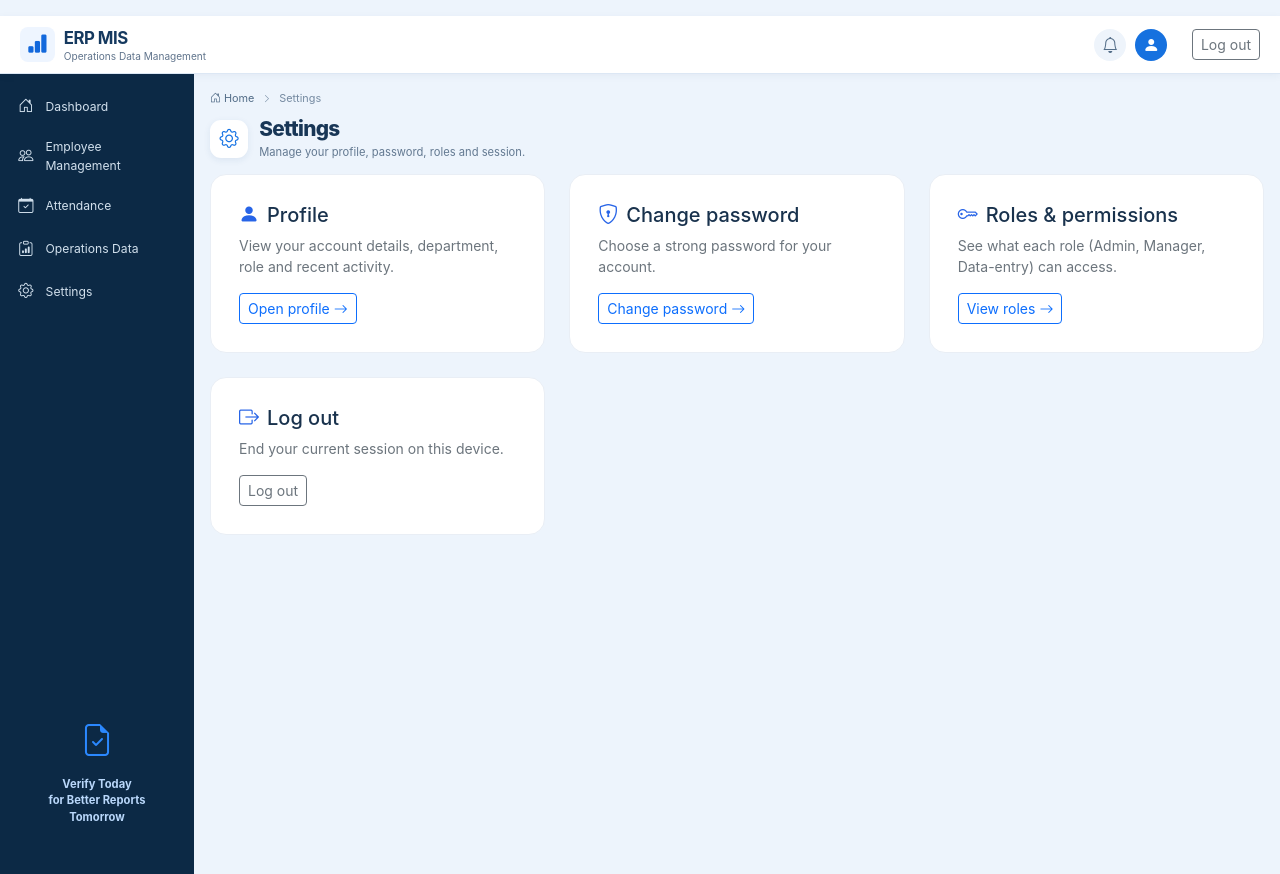
After one commit to gkayush123-afk/ERP-Based-Operations-Data-Management-MIS-Analytics-System, a Python web app: template erp_mis_system/app/templates/auth/settings.html in a window 1280 px wide. The commit adds this page. Run offline with Jinja, Linux system fonts and the light colour scheme; the template is opened without the code that fills it, so the values that code supplies are empty.

Commit message:
Add Settings hub with Roles & Permissions; restyle Employees in sidebar layout
- Add /settings hub (Profile, Change password, Roles & Permissions,
  admin User management, Log out) and /roles permission-matrix page;
  sidebar Settings now opens the hub and stays highlighted on all
  settings pages.
- Employee list/view/add/edit/import: breadcrumb 'Employee Management',
  verification-style status pills, shared employees.css; layout/sidebar
  reuse only, no backend logic changes.

```diff
--- /dev/null
+++ b/erp_mis_system/app/templates/auth/settings.html
@@ -0,0 +1,56 @@
+{% extends "layout_app.html" %}
+{% block title %}Settings{% endblock %}
+{% block app_content %}
+<div class="verification-content">
+  <div class="verification-breadcrumb"><a href="{{ url_for('main.dashboard') }}"><i class="bi bi-house-door"></i> Home</a><i class="bi bi-chevron-right"></i><span>Settings</span></div>
+  <div class="verification-heading">
+    <div class="verification-title">
+      <span class="verification-title-icon"><i class="bi bi-gear"></i></span>
+      <div><h1>Settings</h1><p>Manage your profile, password, roles and session.</p></div>
+    </div>
+  </div>
+
+  <div class="row g-4">
+    <div class="col-md-6 col-lg-4">
+      <div class="info-panel h-100 d-flex flex-column">
+        <h2 class="h5 mb-2"><i class="bi bi-person-fill me-2 text-primary"></i>Profile</h2>
+        <p class="text-secondary small mb-3">View your account details, department, role and recent activity.</p>
+        <a class="btn btn-outline-primary btn-sm mt-auto align-self-start" href="{{ url_for('auth.profile') }}">Open profile<i class="bi bi-arrow-right ms-1"></i></a>
+      </div>
+    </div>
+    <div class="col-md-6 col-lg-4">
+      <div class="info-panel h-100 d-flex flex-column">
+        <h2 class="h5 mb-2"><i class="bi bi-shield-lock me-2 text-primary"></i>Change password</h2>
+        <p class="text-secondary small mb-3">Choose a strong password for your account.</p>
+        <a class="btn btn-outline-primary btn-sm mt-auto align-self-start" href="{{ url_for('auth.change_password') }}">Change password<i class="bi bi-arrow-right ms-1"></i></a>
+      </div>
+    </div>
+    <div class="col-md-6 col-lg-4">
+      <div class="info-panel h-100 d-flex flex-column">
+        <h2 class="h5 mb-2"><i class="bi bi-key me-2 text-primary"></i>Roles &amp; permissions</h2>
+        <p class="text-secondary small mb-3">See what each role (Admin, Manager, Data-entry) can access.</p>
+        <a class="btn btn-outline-primary btn-sm mt-auto align-self-start" href="{{ url_for('auth.roles') }}">View roles<i class="bi bi-arrow-right ms-1"></i></a>
+      </div>
+    </div>
+    {% if current_user.role == "admin" %}
+    <div class="col-md-6 col-lg-4">
+      <div class="info-panel h-100 d-flex flex-column">
+        <h2 class="h5 mb-2"><i class="bi bi-people me-2 text-primary"></i>User management</h2>
+        <p class="text-secondary small mb-3">Create users, assign roles, reset passwords and approve registrations.</p>
+        <a class="btn btn-outline-primary btn-sm mt-auto align-self-start" href="{{ url_for('users.index') }}">Manage users<i class="bi bi-arrow-right ms-1"></i></a>
+      </div>
+    </div>
+    {% endif %}
+    <div class="col-md-6 col-lg-4">
+      <div class="info-panel h-100 d-flex flex-column">
+        <h2 class="h5 mb-2"><i class="bi bi-box-arrow-right me-2 text-primary"></i>Log out</h2>
+        <p class="text-secondary small mb-3">End your current session on this device.</p>
+        <form class="mt-auto align-self-start" method="post" action="{{ url_for('auth.logout') }}">
+          <input type="hidden" name="csrf_token" value="{{ csrf_token() }}">
+          <button class="btn btn-outline-secondary btn-sm" type="submit">Log out</button>
+        </form>
+      </div>
+    </div>
+  </div>
+</div>
+{% endblock %}
--- a/erp_mis_system/app/templates/employees/import.html
+++ b/erp_mis_system/app/templates/employees/import.html
@@ -1,8 +1,11 @@
 {% extends "layout_app.html" %}
 {% block title %}Import employees{% endblock %}
+{% block page_head %}
+<link rel="stylesheet" href="{{ url_for('static', filename='css/employees.css') }}">
+{% endblock %}
 {% block app_content %}
 <div class="verification-content">
-  <div class="verification-breadcrumb"><a href="{{ url_for('main.dashboard') }}"><i class="bi bi-house-door"></i> Home</a><i class="bi bi-chevron-right"></i><a href="{{ url_for('employees.index') }}">Employees</a><i class="bi bi-chevron-right"></i><span>Import employees</span></div>
+  <div class="verification-breadcrumb"><a href="{{ url_for('main.dashboard') }}"><i class="bi bi-house-door"></i> Home</a><i class="bi bi-chevron-right"></i><a href="{{ url_for('employees.index') }}">Employee Management</a><i class="bi bi-chevron-right"></i><span>Import employees</span></div>
   <div class="verification-heading">
     <div class="verification-title">
       <span class="verification-title-icon"><i class="bi bi-file-earmark-spreadsheet"></i></span>
--- a/erp_mis_system/app/templates/layout_app.html
+++ b/erp_mis_system/app/templates/layout_app.html
@@ -45,7 +45,7 @@
         {% if current_user.role == "admin" %}
         <a href="{{ url_for('users.audit_logs') }}" class="{% if active_nav|default('') == 'audit' %}active{% endif %}"><i class="bi bi-clock-history"></i>Audit Trail</a>
         {% endif %}
-        <a href="{{ url_for('auth.change_password') }}" class="{% if active_nav|default('') == 'settings' %}active{% endif %}"><i class="bi bi-gear"></i>Settings</a>
+        <a href="{{ url_for('auth.settings') }}" class="{% if active_nav|default('') == 'settings' %}active{% endif %}"><i class="bi bi-gear"></i>Settings</a>
       </nav>
       <div class="verification-sidebar-note">
         <i class="bi bi-file-earmark-check"></i>
```
Also changed, not shown: erp_mis_system/app/auth/routes.py (+12 -0 lines), erp_mis_system/app/static/css/employees.css (added, +54 -0 lines), erp_mis_system/app/templates/auth/roles.html (added, +58 -0 lines), erp_mis_system/app/templates/employees/form.html (+5 -2 lines), erp_mis_system/app/templates/employees/index.html (+8 -6 lines), erp_mis_system/app/templates/employees/show.html (+7 -4 lines).
